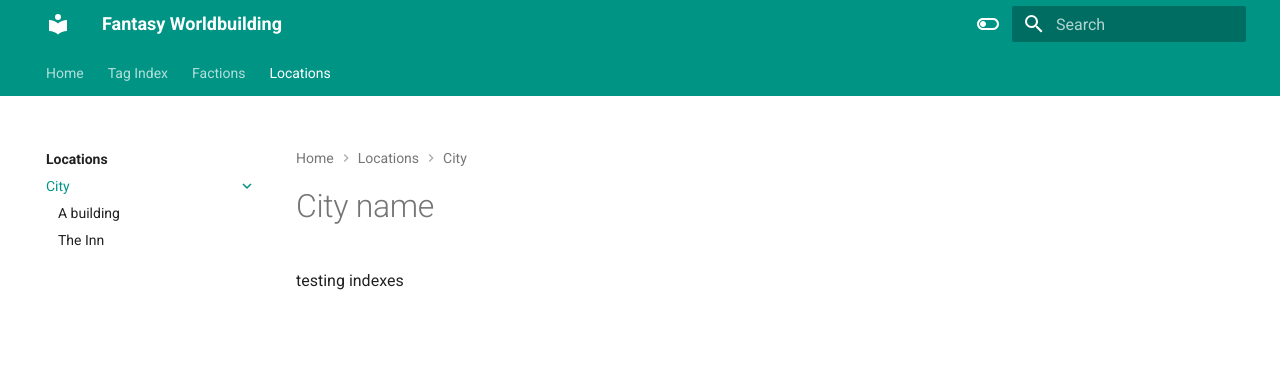
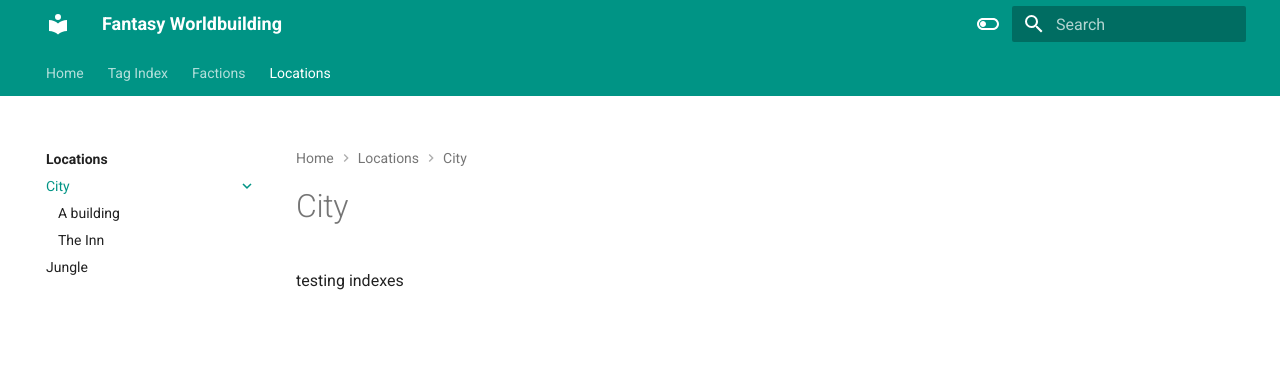
Before and after one commit to halforcmonk/FantasyWorldbuilding, an MkDocs documentation site: the page built from docs/Locations/City/index.md, in a window 1280 px wide. Shown: the top 389 px of the page. Built offline with MkDocs 1.6.1 and Material for MkDocs 9.7.7, drawn with Linux system fonts in a browser that asks for light colours.

Commit message:
vault backup: 2023-06-18 19:48:37

```diff
--- a/docs/Locations/City/index.md
+++ b/docs/Locations/City/index.md
@@ -1,3 +1,3 @@
-# City name
+# City
 
 testing indexes
--- /dev/null
+++ b/docs/Locations/Jungle/index.md
@@ -0,0 +1 @@
+# Jungle
```
Also changed, not shown: docs/Factions/index.md (+2 -0 lines), docs/Locations/index.md (+2 -0 lines).
